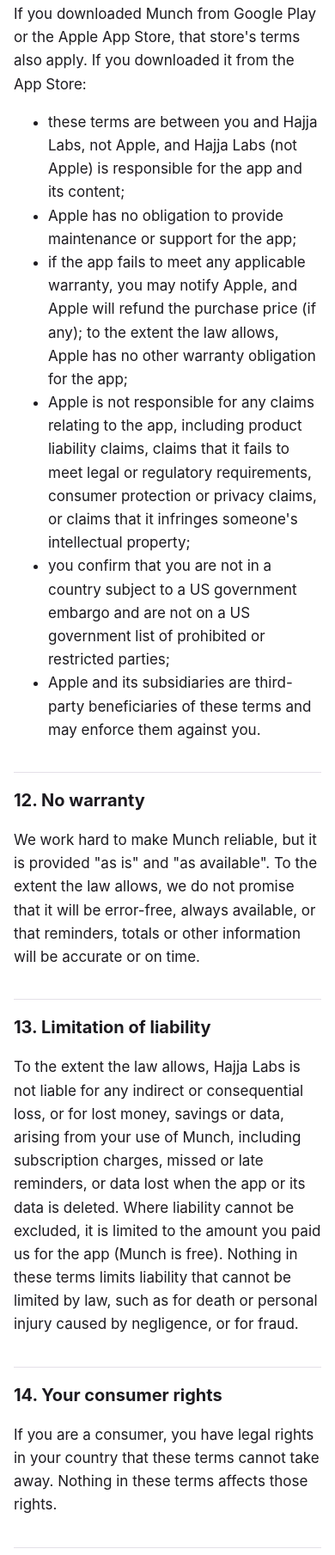
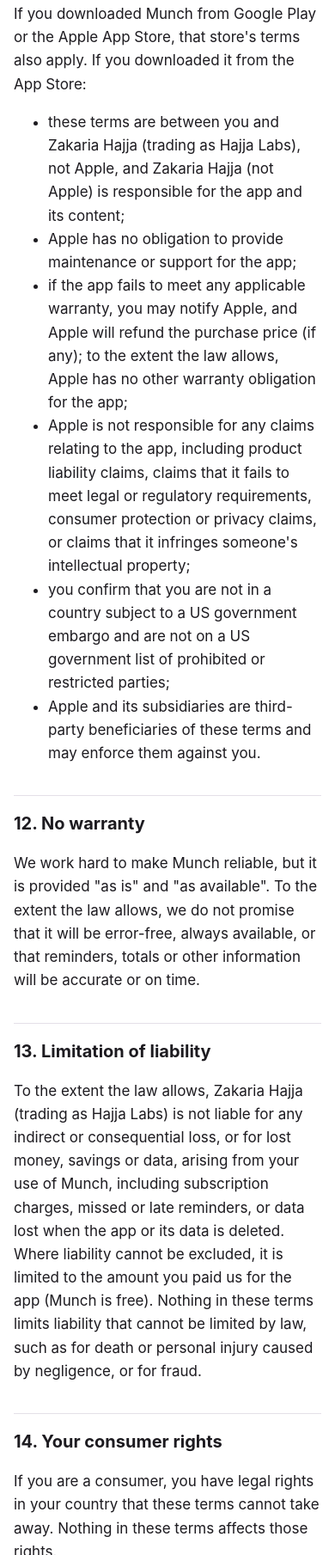
Before and after one commit to zakaria-hajja/mobileminds-legal, a plain HTML site: page munch/terms/index.html in a window 390 px wide. Shown: the part 4517-6326 px from the top of the page at 86% size. Drawn offline with Linux system fonts and the light colour scheme.

Commit message:
docs(munch): qualify Privacy choices, note iPhone backup of choices
Settings > Privacy choices only shows where UMP requires it (EEA, UK,
Switzerland), and on iPhone a full device backup keeps the consent
choices. The terms name Zakaria Hajja (trading as Hajja Labs) in the
Apple clause and the liability section, as elsewhere in the terms.

Co-Authored-By: Claude Opus 5.5 <noreply@anthropic.com>

```diff
--- a/munch/terms/index.html
+++ b/munch/terms/index.html
@@ -112,8 +112,8 @@ from. Some parts of the app use open-source components under their own licences.
 <p>If you downloaded Munch from Google Play or the Apple App Store, that store's terms also apply. If you
 downloaded it from the App Store:</p>
 <ul>
-  <li>these terms are between you and Hajja Labs, not Apple, and Hajja Labs (not Apple) is responsible for
-      the app and its content;</li>
+  <li>these terms are between you and Zakaria Hajja (trading as Hajja Labs), not Apple, and Zakaria Hajja
+      (not Apple) is responsible for the app and its content;</li>
   <li>Apple has no obligation to provide maintenance or support for the app;</li>
   <li>if the app fails to meet any applicable warranty, you may notify Apple, and Apple will refund the
       purchase price (if any); to the extent the law allows, Apple has no other warranty obligation for the app;</li>
@@ -131,7 +131,7 @@ allows, we do not promise that it will be error-free, always available, or that
 information will be accurate or on time.</p>
 
 <h2>13. Limitation of liability</h2>
-<p>To the extent the law allows, Hajja Labs is not liable for any indirect or consequential loss, or for
+<p>To the extent the law allows, Zakaria Hajja (trading as Hajja Labs) is not liable for any indirect or consequential loss, or for
 lost money, savings or data, arising from your use of Munch, including subscription charges, missed or late
 reminders, or data lost when the app or its data is deleted. Where liability cannot be excluded, it is
 limited to the amount you paid us for the app (Munch is free). Nothing in these terms limits liability that
```
Also changed, not shown: munch/privacy/index.html (+3 -3 lines).
